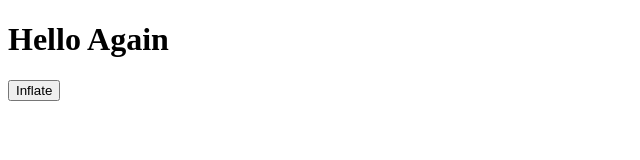
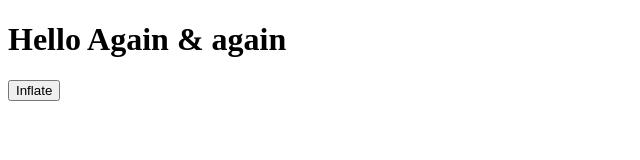
Before and after one commit to jwalk99star/balloon-pop, a plain HTML site: page index.html in a window 1280 px wide. Shown: the whole page, without its empty margins (0-640 px from the left). Drawn offline with Linux system fonts and the light colour scheme.

Commit message:
testing reposititory - again

```diff
--- a/index.html
+++ b/index.html
@@ -7,7 +7,7 @@
   <title>Balloon Pop</title>
 </head>
 <body>
-  <h1>Hello Again</h1>
+  <h1>Hello Again & again</h1>
   <div id="balloon" class="balloon"></div>
   <button>Inflate</button>
 </body>
```
